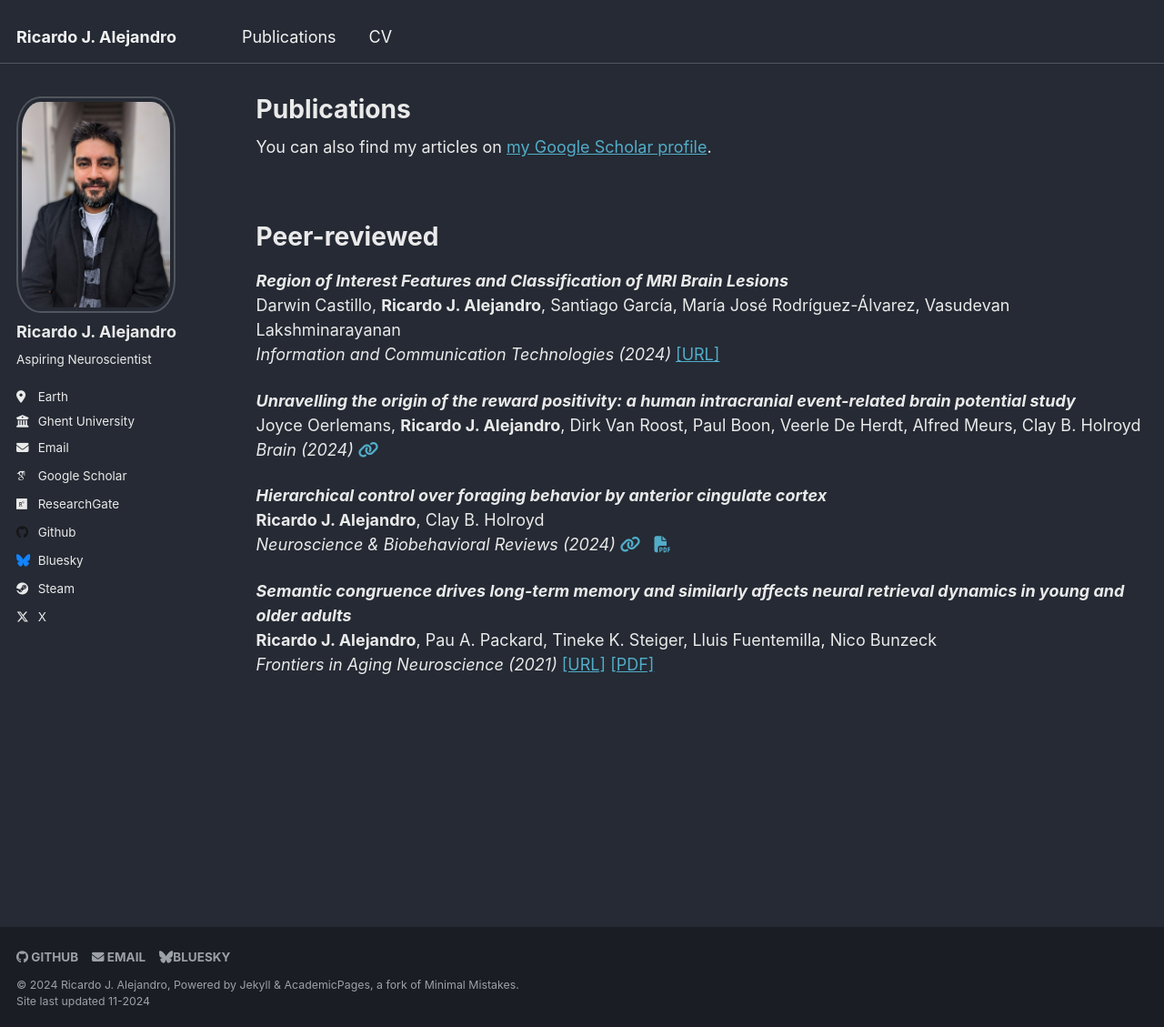
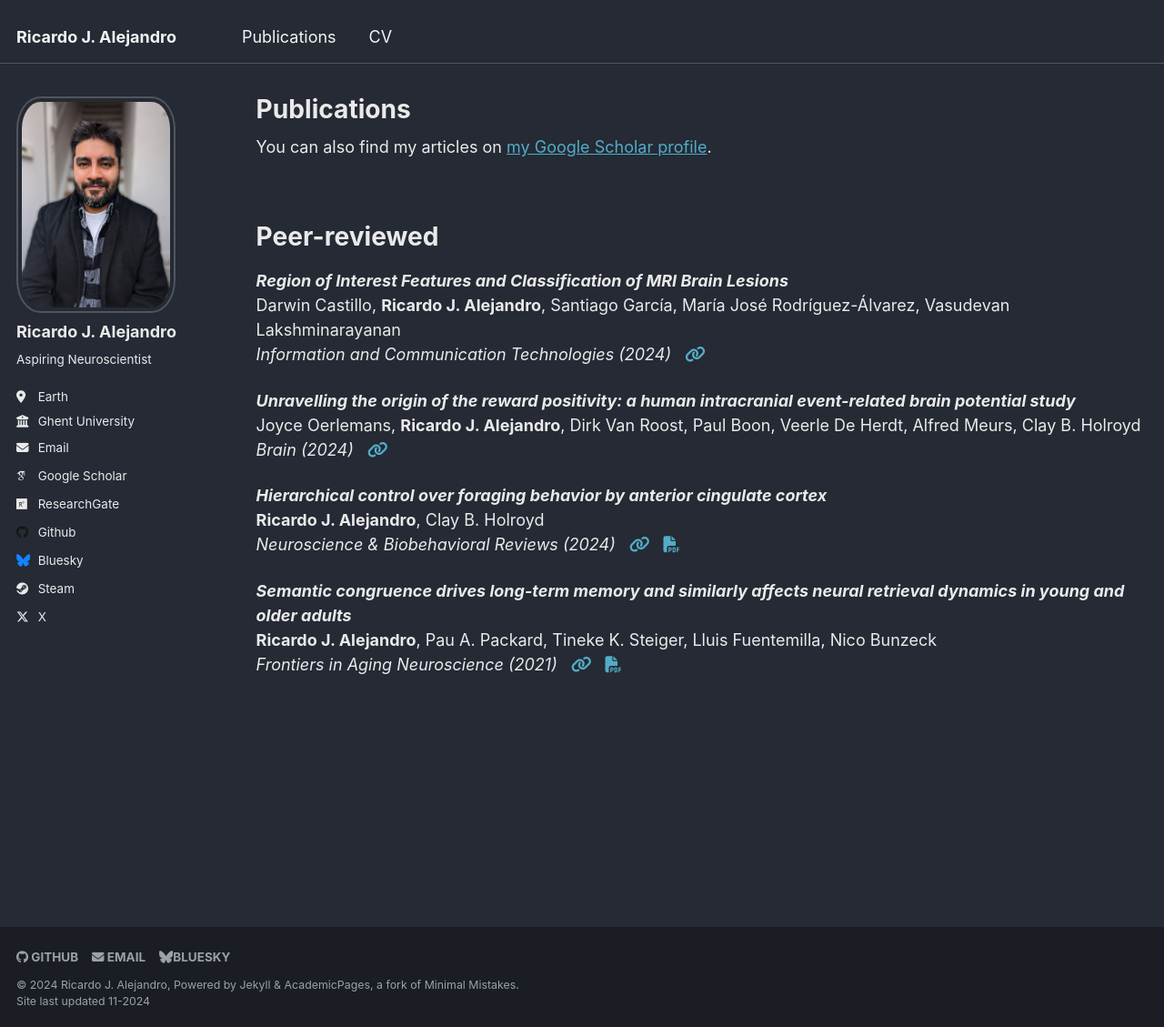
Before and after one commit to rjalejandro/rjalejandro.github.io, a Jekyll site: the page built from _pages/publications.md, in a window 1280 px wide and 1129 px high. Shown: the whole window at 91% size. Built offline with Jekyll 4.4.1, drawn with Linux system fonts in a browser that asks for light colours; some web fonts are replaced.

Commit message:
icons gt

```diff
--- a/_pages/publications.md
+++ b/_pages/publications.md
@@ -17,22 +17,27 @@ Peer-reviewed
 ***Region of Interest Features and Classification of MRI Brain Lesions***
 Darwin Castillo, **Ricardo J. Alejandro**, Santiago García, María José Rodríguez-Álvarez, Vasudevan Lakshminarayanan
 *Information and Communication Technologies (2024)*
-[[URL]](https://link.springer.com/chapter/10.1007/978-3-031-75431-9_4)
+&nbsp; <!-- space between the icons -->
+<a href="https://link.springer.com/chapter/10.1007/978-3-031-75431-9_4" target="_blank"><i class="fa fa-link" aria-hidden="true"></i></a>
 
 ***Unravelling the origin of the reward positivity: a human intracranial event-related brain potential study***
 Joyce Oerlemans, **Ricardo J. Alejandro**, Dirk Van Roost, Paul Boon, Veerle De Herdt, Alfred Meurs, Clay B. Holroyd
 *Brain (2024)*
+&nbsp; <!-- space between the icons -->
 <a href="https://academic.oup.com/brain/advance-article-abstract/doi/10.1093/brain/awae259/7727398" target="_blank"><i class="fa fa-link" aria-hidden="true"></i></a>
 
 ***Hierarchical control over foraging behavior by anterior cingulate cortex***
 **Ricardo J. Alejandro**, Clay B. Holroyd
 *Neuroscience & Biobehavioral Reviews (2024)*
+&nbsp; <!-- space between the icons -->
 <a href="https://www.sciencedirect.com/science/article/pii/S0149763424000927" target="_blank"><i class="fa fa-link" aria-hidden="true"></i></a>
-&nbsp; <!-- Adds space between the icons -->
+&nbsp; <!-- space between the icons -->
 <a href="../files/Alejandro_&_Holroyd_2024.pdf" target="_blank"><i class="fa fa-file-pdf" aria-hidden="true"></i></a>
 
 ***Semantic congruence drives long-term memory and similarly affects neural retrieval dynamics in young and older adults***
 **Ricardo J. Alejandro**, Pau A. Packard, Tineke K. Steiger, Lluis Fuentemilla, Nico Bunzeck
 *Frontiers in Aging Neuroscience (2021)*
-[[URL]](https://www.frontiersin.org/journals/aging-neuroscience/articles/10.3389/fnagi.2021.683908/full)
-[[PDF]](../files/Alejandro_et_al_2021.pdf)
+&nbsp; <!-- space between the icons -->
+<a href="https://www.frontiersin.org/journals/aging-neuroscience/articles/10.3389/fnagi.2021.683908/full" target="_blank"><i class="fa fa-link" aria-hidden="true"></i></a>
+&nbsp; <!-- space between the icons -->
+<a href="../files/Alejandro_et_al_2021.pdf" target="_blank"><i class="fa fa-file-pdf" aria-hidden="true"></i></a>
```
